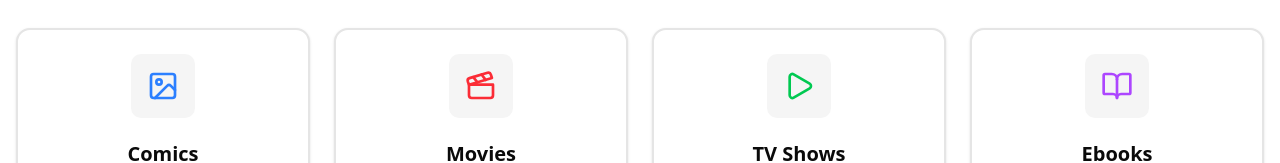
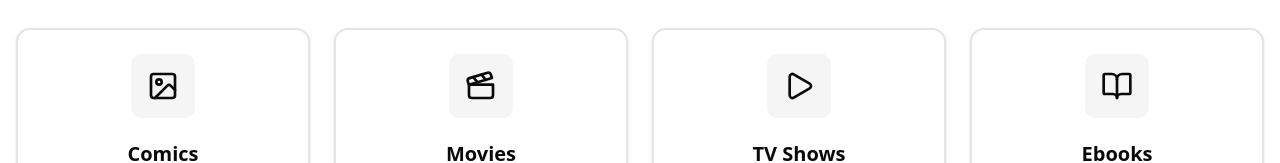
Before and after one commit to Nick-McCarthy/M-Stash, a Next.js app: page / in a window 1280 px wide. Shown: the part 409-572 px from the top of the page. Built offline with nearby package versions, Linux system fonts and the light colour scheme; no server answers; the database is empty.

Commit message:
landing page css change

```diff
--- a/src/app/page.tsx
+++ b/src/app/page.tsx
@@ -11,28 +11,28 @@ const mediaTypes = [
     description: "Browse your comic collection and read chapters",
     href: "/comic-library",
     icon: ImageIcon,
-    color: "text-blue-500",
+    color: "text-foreground",
   },
   {
     name: "Movies",
     description: "Watch your favorite films and movies",
     href: "/movie-library",
     icon: Clapperboard,
-    color: "text-red-500",
+    color: "text-foreground",
   },
   {
     name: "TV Shows",
     description: "Stream TV series and episodes",
     href: "/tv-library",
     icon: Play,
-    color: "text-green-500",
+    color: "text-foreground",
   },
   {
     name: "Ebooks",
     description: "Read digital books and manage your library",
     href: "/ebook-library",
     icon: BookOpen,
-    color: "text-purple-500",
+    color: "text-foreground",
   },
 ];
 
```
